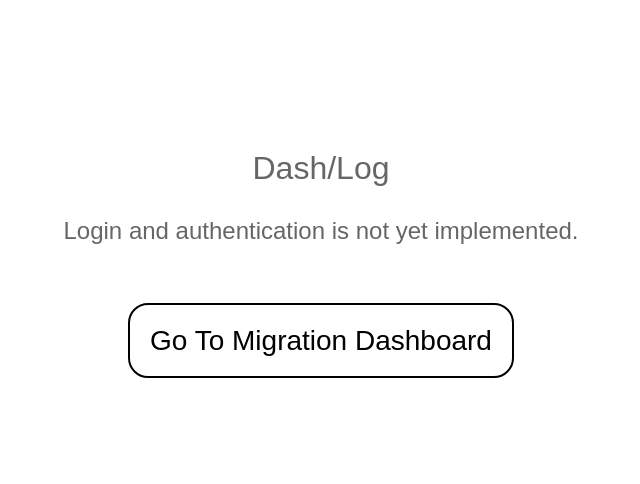
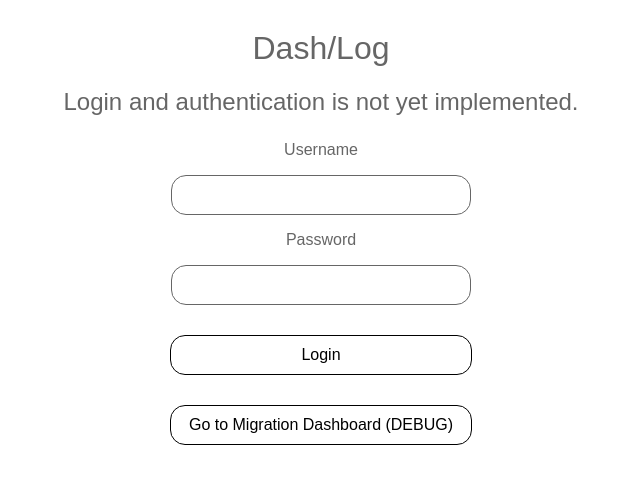
Before and after one commit to Woflix/PLMMigration, a PHP site: page / in a window 1280 px wide. Shown: the top 484 px of the page, without its empty margins (319-959 px from the left). Run offline with PHP 8.4, Linux system fonts and the light colour scheme.

Commit message:
Multiple Edits
+ Added ‘normalize.css’
+ Added and modified some styles for #buttonGo
+ Added styles for #login, #usernameField, #passwordField,
.statusError, and .loginFooter
+ Added temporary authentication function (currently does not work)
+ Added form and inputs
+ Added temporary button to ‘migrationdash.php’
+ Added footer and statusWorking wrapper
+ Added status messages

```diff
--- a/index.php
+++ b/index.php
@@ -4,6 +4,7 @@
 	<title>Dashboard Login</title>
 
 	<link rel="stylesheet" type="text/css" href="css/style.css">
+	<link rel="stylesheet" type="text/css" href="css/normalize.css">
 	<style type="text/css">
 		/*
 
@@ -16,12 +17,15 @@
 		}
 
 		#buttonGo {
-			padding: 20px 20px 20px 20px;
-			border: solid #000000 2px;
-			border-radius: 20px;
+			display: block;
+			padding: 10px 10px 10px 10px;
+			border: solid #000000 1px;
+			border-radius: 15px;
 			text-decoration: none;
-			font-size: 28px;
+			font-size: 16px;
 			color: #000000;
+			width: 280px;
+			margin: 30px auto 0px auto;
 			transition: color 0.3s, background 0.3s;
 			-moz-transition: color 0.3s, background 0.3s;
 			-webkit-transition: color 0.3s, background 0.3s;
@@ -33,12 +37,35 @@
 			color: #FFFFFF;
 		}
 
-		h1 {
-			margin: 150px 0px 30px 0px;
+		#login {
+			text-align: center;
 		}
 
-		h2 {
-			margin: 20px 0px 80px 0px;
+		#usernameField {
+			display: block;
+			margin: 20px 0px 20px 0px;
+			width: 300px;
+			height: 40px;
+			border-radius: 15px;
+			margin: 0 auto;
+		}
+
+		#passwordField {
+			display: block;
+			margin: 20px 0px 20px 0px;
+			width: 300px;
+			height: 40px;
+			border-radius: 15px;
+			margin: 0 auto;
+		}
+
+		.statusError {
+			width: 70%;
+			margin: 0 auto;
+		}
+
+		.loginFooter {
+			margin-top: 80px;
 		}
 	</style>
 
@@ -58,12 +85,47 @@
 
 		*/
 
-		// Do stuff \\
+		// Authentication Function \\
+		function auth(){
+			var field_user = $('#usernameField').attr("id");
+			var value = $('#usernameField').val();
+			alert(value);
+			$.post('imports/authMain.php', "username=" + value, function(data){
+				if(data != ''){
+					$('.statusWorking').addClass("statusWorkingShow");
+					setTimeout (function(){
+						$('.statusWorking').removeClass("statusWorkingShow");
+					}, 1000);
+					$('.debug').load('imports/authMain.php');
+				}
+			});
+		}
 	</script>
 	<?php include 'imports/head.php'; ?>
 </head>
 <body>
-	<h1>Dash/Log</h1>
-	<h2>Login and authentication is not yet implemented.</h2>
-	<a href="migrationdash.php" id="buttonGo">Go To Migration Dashboard</a>
+	<div class="header">
+		<h1>Dash/Log</h1>
+		<h2>Login and authentication is not yet implemented.</h2>
+	</div>
+	<form id="login">
+		<p id="formTitle">Username</p>
+		<input type="text" id="usernameField"/>
+		<p id="formTitle">Password</p>
+		<input type="password" id="passwordField"/>
+		<a href="#" id="buttonGo" onclick="auth();">Login</a>
+		<a href="migrationdash.php?user=Michael Leng&amp;perm=Admin" id="buttonGo">Go to Migration Dashboard (DEBUG)</a>
+	</form>
+	<div class="footer loginFooter">
+		<div class="statusWrapper">
+			<div class="statusWorking">
+				<h4>Authenticating</h4>
+			</div>
+			<div class="statusError">
+				<h4>Unable to log in. Please ensure your username and password are correct.</h4>
+			</div>
+			<div class="debug">
+			</div>
+		</div>
+	</div>
 </body>
```
